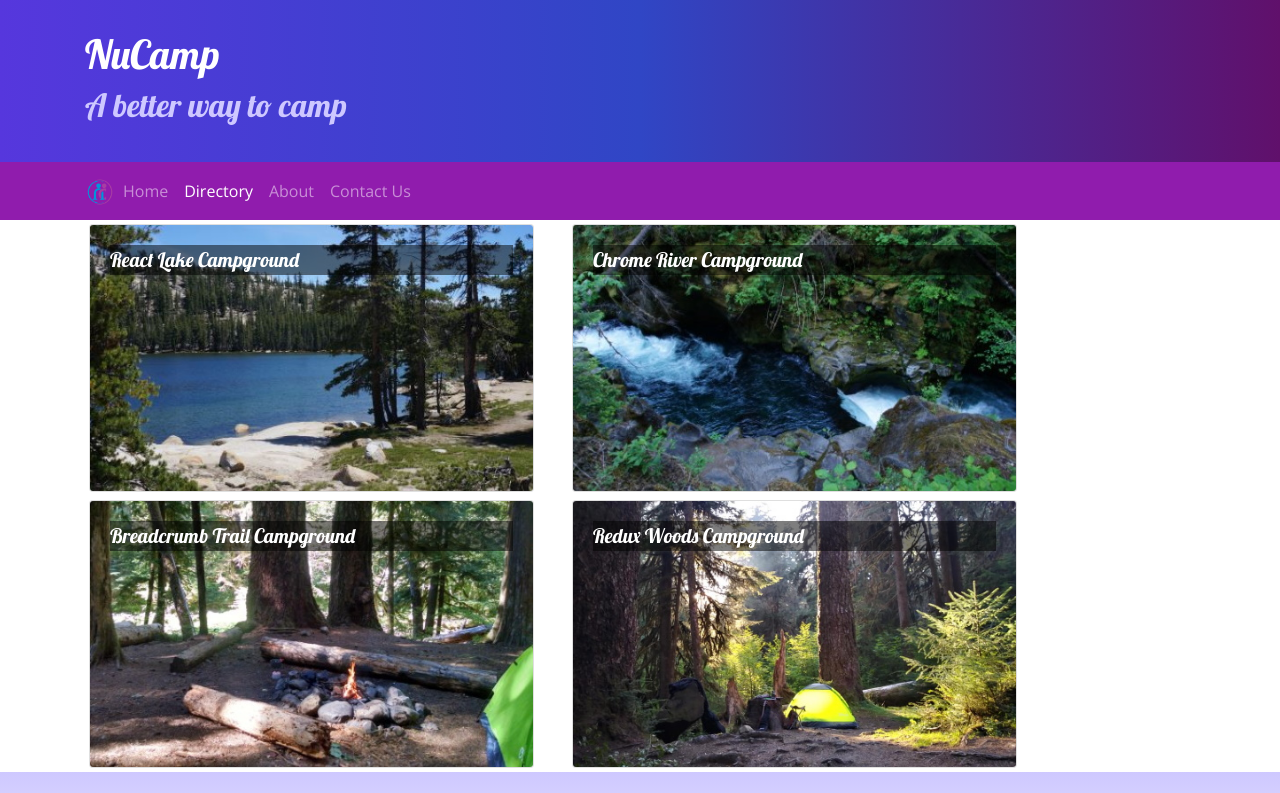
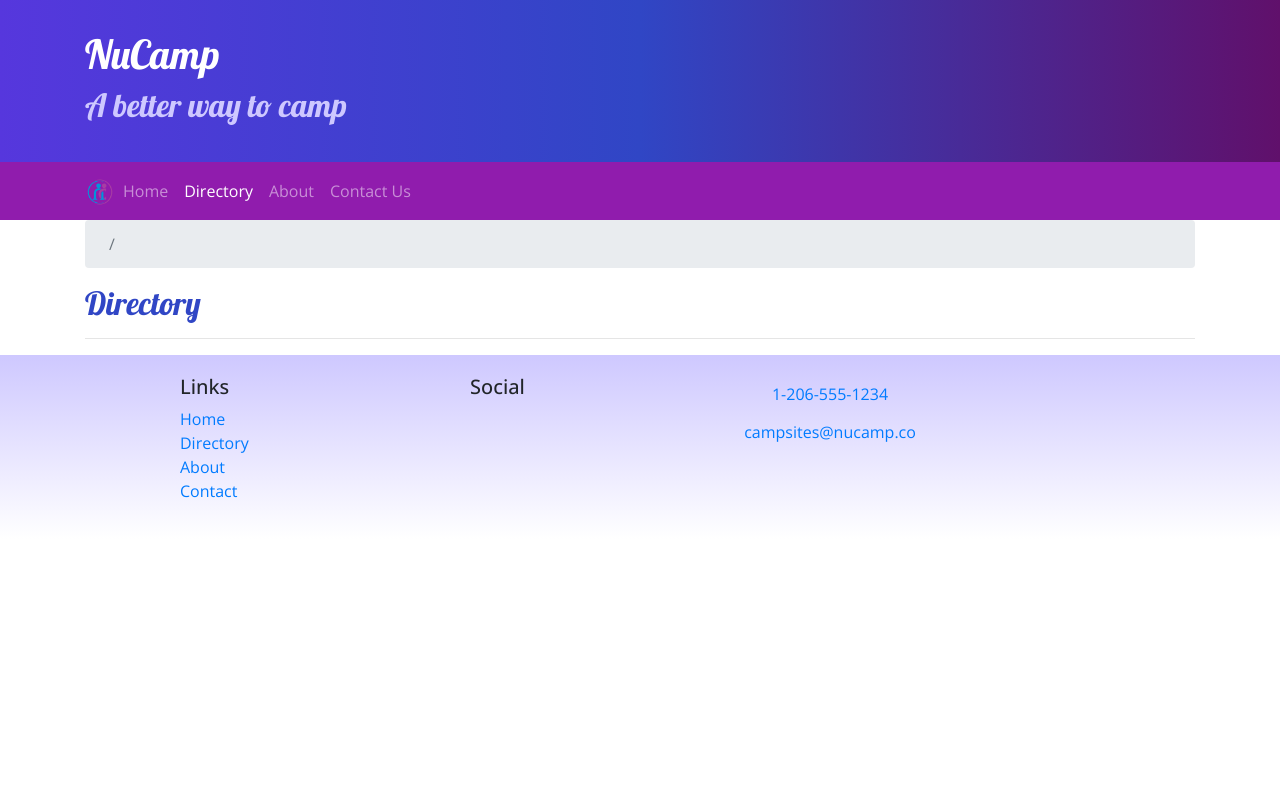
Before and after one commit to Rockrat2008/Nucamp-React, a React (Create React App) app: page /directory in a window 1280 px wide. Shown: the top 793 px of the page. Built offline with nearby package versions, Linux system fonts and the light colour scheme.

Commit message:
Updated components to display campsite and comments when clicked

```diff
--- a/src/components/CampsiteInfoComponent.js
+++ b/src/components/CampsiteInfoComponent.js
@@ -45,7 +45,7 @@ function CampsiteInfo(props) {
       <div className="container">
         <div className="row">
           <RenderCampsite campsite={props.campsite} />
-          <RenderComments comments={props.campsite.comments} />
+          <RenderComments comments={props.comments} />
         </div>
       </div>
     );
--- a/src/components/DirectoryComponent.js
+++ b/src/components/DirectoryComponent.js
@@ -1,13 +1,23 @@
 import React from "react";
-import { Card, CardImg, CardImgOverlay, CardTitle } from "reactstrap";
+import {
+  Card,
+  CardImg,
+  CardImgOverlay,
+  CardTitle,
+  Breadcrumb,
+  BreadcrumbItem,
+} from "reactstrap";
+import { Link } from "react-router-dom";
 
 function RenderDirectoryItem({ campsite }) {
   return (
     <Card>
-      <CardImg width="100%" src={campsite.image} alt={campsite.name} />
-      <CardImgOverlay>
-        <CardTitle>{campsite.name}</CardTitle>
-      </CardImgOverlay>
+      <Link to={`/directory/${campsite.id}`}>
+        <CardImg width="100%" src={campsite.image} alt={campsite.name} />
+        <CardImgOverlay>
+          <CardTitle>{campsite.name}</CardTitle>
+        </CardImgOverlay>
+      </Link>
     </Card>
   );
 }
@@ -23,7 +33,16 @@ function Directory(props) {
 
   return (
     <div className="container">
-      <div className="row">{directory}</div>
+      <div className="row">
+        <div className="col">
+          <Breadcrumb>
+            <BreadcrumbItem></BreadcrumbItem>
+            <BreadcrumbItem></BreadcrumbItem>
+          </Breadcrumb>
+          <h2>Directory</h2>
+          <hr />
+        </div>
+      </div>
     </div>
   );
 }
--- a/src/components/MainComponent.js
+++ b/src/components/MainComponent.js
@@ -18,18 +18,37 @@ class Main extends Component {
       campsites: CAMPSITES,
       comments: COMMENTS,
       partners: PARTNERS,
-      promotions: PROMOTIONS
+      promotions: PROMOTIONS,
     };
   }
 
   render() {
     const HomePage = () => {
       return (
-      <Home
-      campsite={this.state.campsites.filter(campsite => campsite.featured)[0]}
-      promotion={this.state.promotions.filter(promotion => promotion.featured)[0]}
-      partner={this.state.partners.filter(partner => partner.featured)[0]}
-       />
+        <Home
+          campsite={
+            this.state.campsites.filter((campsite) => campsite.featured)[0]
+          }
+          promotion={
+            this.state.promotions.filter((promotion) => promotion.featured)[0]
+          }
+          partner={this.state.partners.filter((partner) => partner.featured)[0]}
+        />
+      );
+    };
+
+    const CampsiteWithId = ({ match }) => {
+      return (
+        <CampsiteInfo
+          campsite={
+            this.state.campsites.filter(
+              (campsite) => campsite.id === +match.params.campsiteId
+            )[0]
+          }
+          comments={this.state.comments.filter(
+            (comment) => comment.campsiteId === +match.params.campsiteId
+          )}
+        />
       );
     };
 
@@ -43,6 +62,7 @@ class Main extends Component {
             path="/directory"
             render={() => <Directory campsites={this.state.campsites} />}
           />
+          <Route path="/directory/:campsiteId" component={CampsiteWithId} />
           <Route exact path="/contactus" component={Contact} />
           <Redirect to="/home" />
         </Switch>
```
